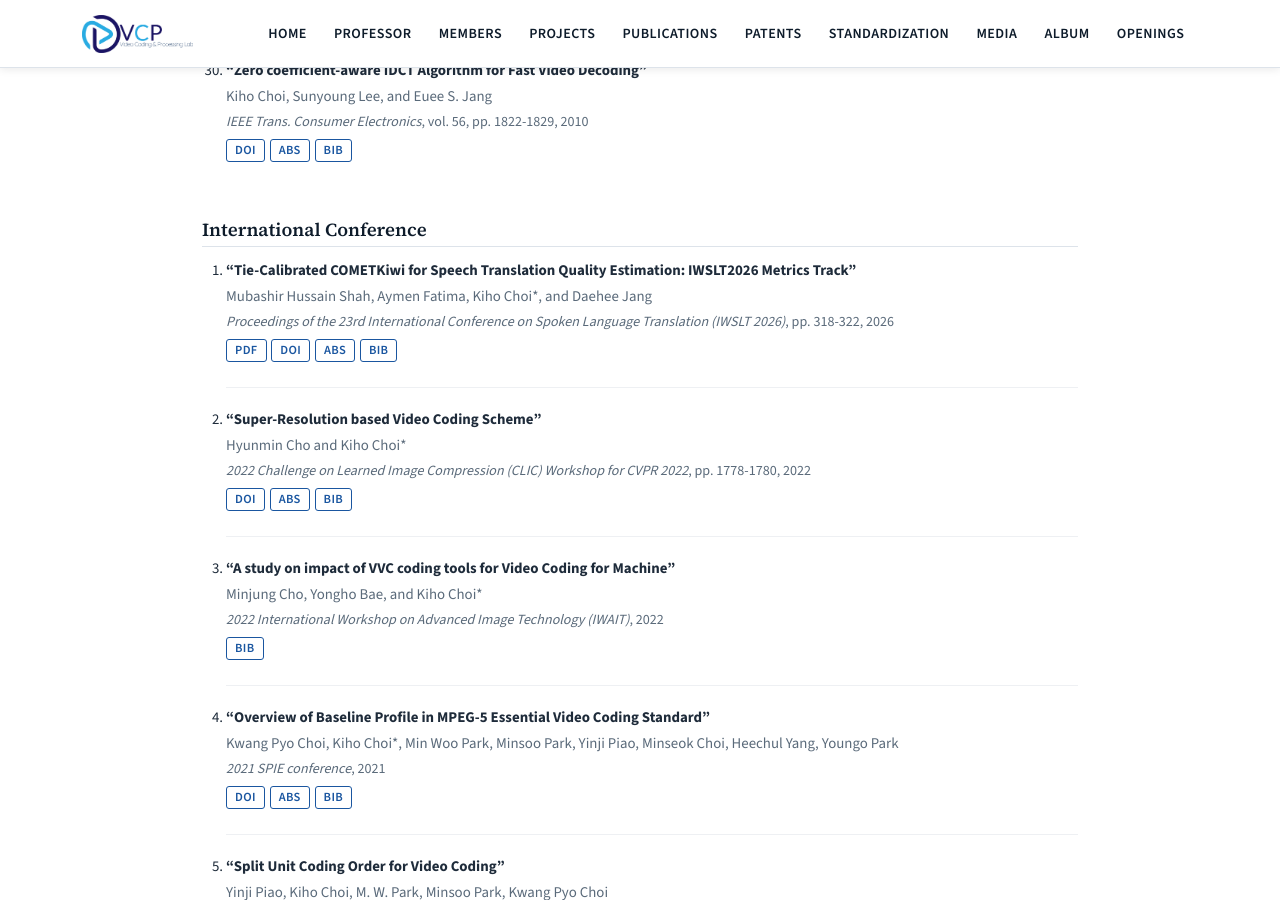
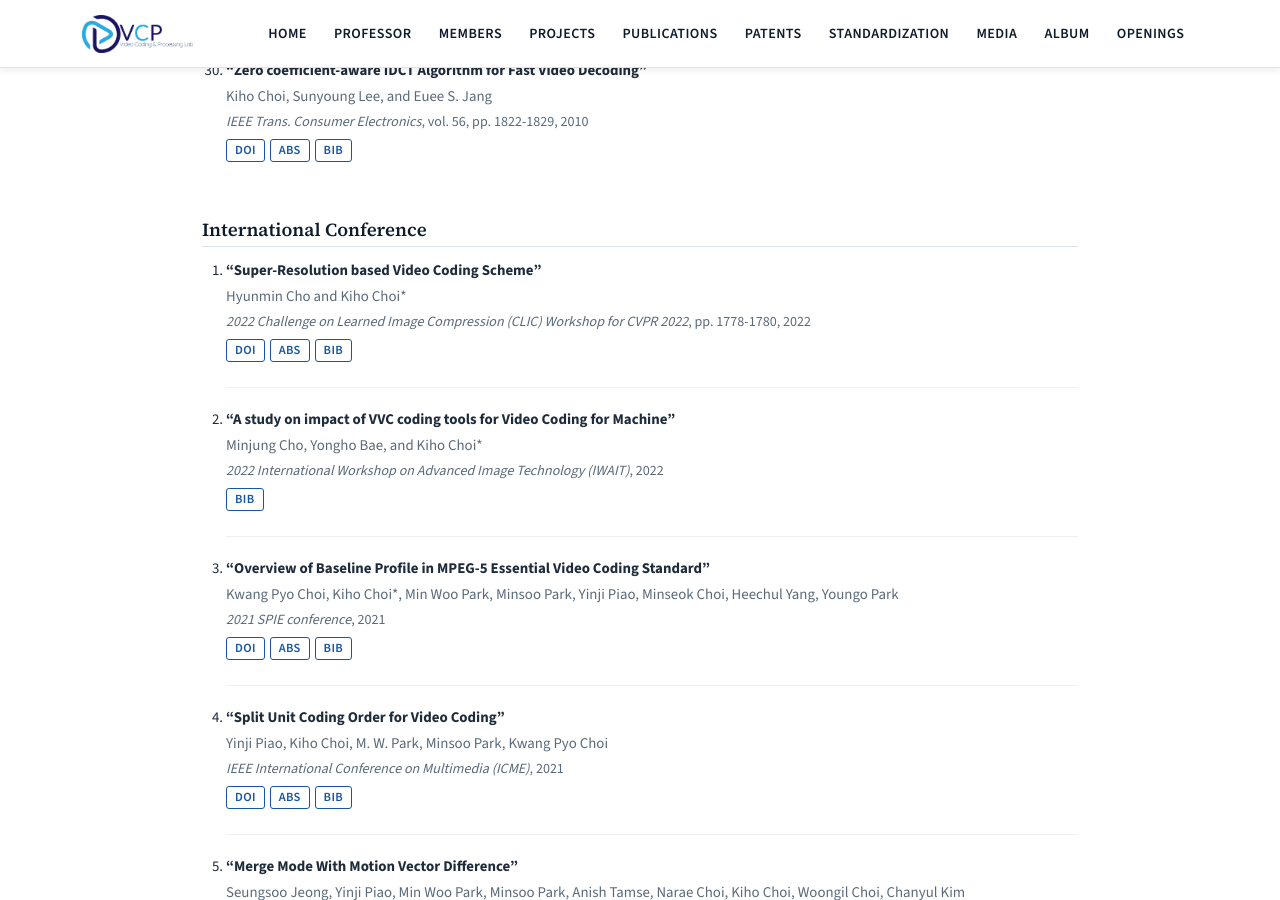
Before and after one commit to KHU-VCP-Lab/KHU-VCP-Lab.github.io, a Jekyll site: the page built from _pages/publications.html, in a window 1280 px wide and 900 px high, scrolled down 4613 px. Built offline with Jekyll 4.4.1, drawn with Linux system fonts in a browser that asks for light colours; part of the change alters nothing that is shown.

Commit message:
Update publist.yml

```diff
--- a/_data/publist.yml
+++ b/_data/publist.yml
@@ -1,27 +1,4 @@
 ---
-- title: "Tie-Calibrated COMETKiwi for Speech Translation Quality Estimation: IWSLT2026 Metrics Track"
-  authors: Mubashir Hussain Shah, Aymen Fatima, Kiho Choi*, and Daehee Jang
-  journal: Proceedings of the 23rd International Conference on Spoken Language Translation (IWSLT 2026)
-  pages: 318-322
-  year: 2026
-  category: International Conference
-  id: IC19
-  url: https://doi.org/10.18653/v1/2026.iwslt-1.36
-  pdf: https://aclanthology.org/2026.iwslt-1.36.pdf
-  description: |-
-    We describe our submission to the IWSLT 2026 Speech Translation Metrics shared task, which targets reference-free quality estimation for English-to-German and English-to-Chinese speech translation. Our primary system combines COMETKiwi-22, applied to ASR transcripts, with a lightweight post-processing step called tie calibration: a learned score-bucketing that collapses near-identical scores into exact ties, reducing noisy within-document pairwise ranking errors. On the official development set the method achieves a segment-level Kendall tau-b of 39.4% on average, compared to 34.6% for plain COMETKiwi, 29.2% for SpeechQE, and 24.4% for BLASER 2.0 QE. System-level Soft Pairwise Accuracy is 88.0%, comparable to COMETKiwi (89.4%) and above SpeechQE (86.0%). The method requires no audio, no retraining, and one hyperparameter per target language tuned entirely on the training split.
-  bibtex: |-
-    @inproceedings{IC19,
-      author={Mubashir Hussain Shah and Aymen Fatima and Kiho Choi and Daehee Jang},
-      title={Tie-Calibrated {COMETK}iwi for Speech Translation Quality Estimation: {IWSLT}2026 Metrics Track},
-      booktitle={Proceedings of the 23rd International Conference on Spoken Language Translation ({IWSLT} 2026)},
-      year={2026},
-      pages={318-322},
-      address={San Diego, USA (in-person and online)},
-      publisher={Association for Computational Linguistics},
-      doi={10.18653/v1/2026.iwslt-1.36},
-      url={https://aclanthology.org/2026.iwslt-1.36/}
-    }
 - title: Adaptive Planar Weighting Strategy for Enhanced DIMD Performance
   authors: Jeonghyun Lee and Kiho Choi*
   journal: Journal of Broadcast Engineering
```
